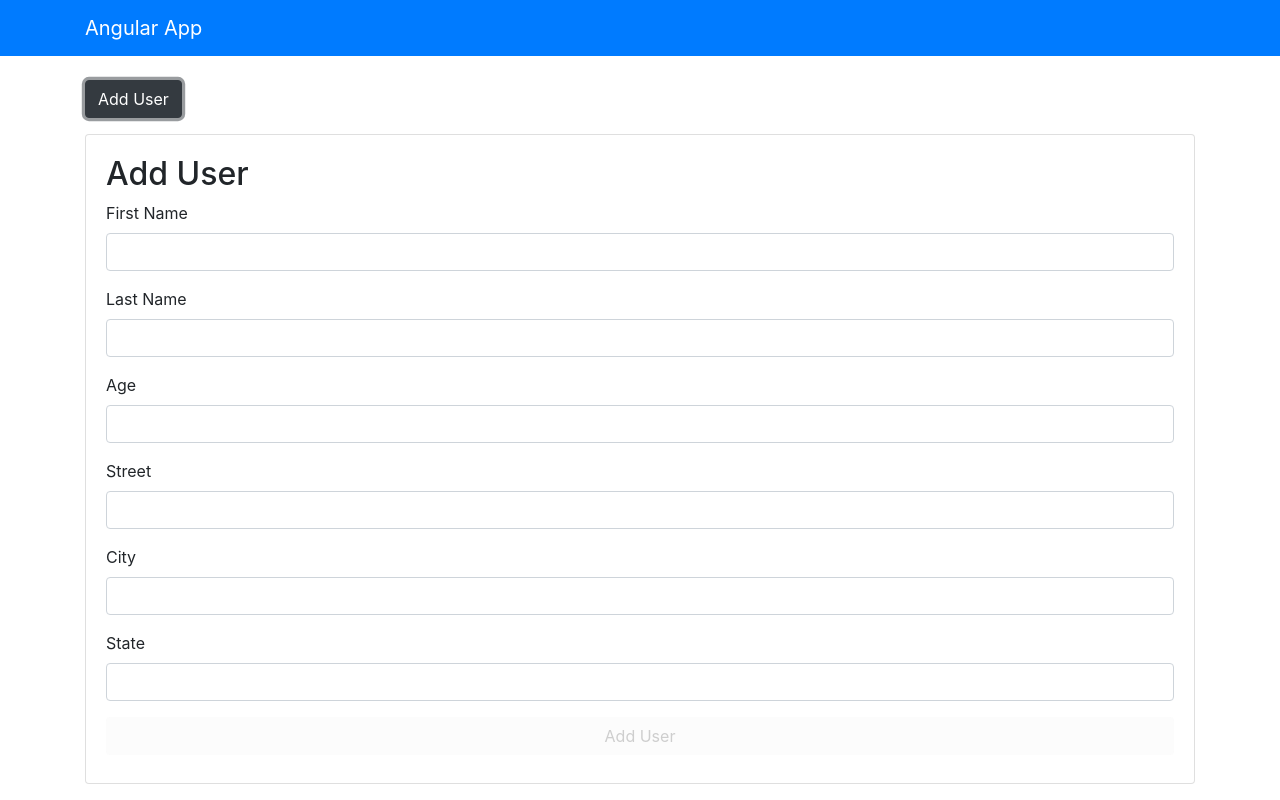
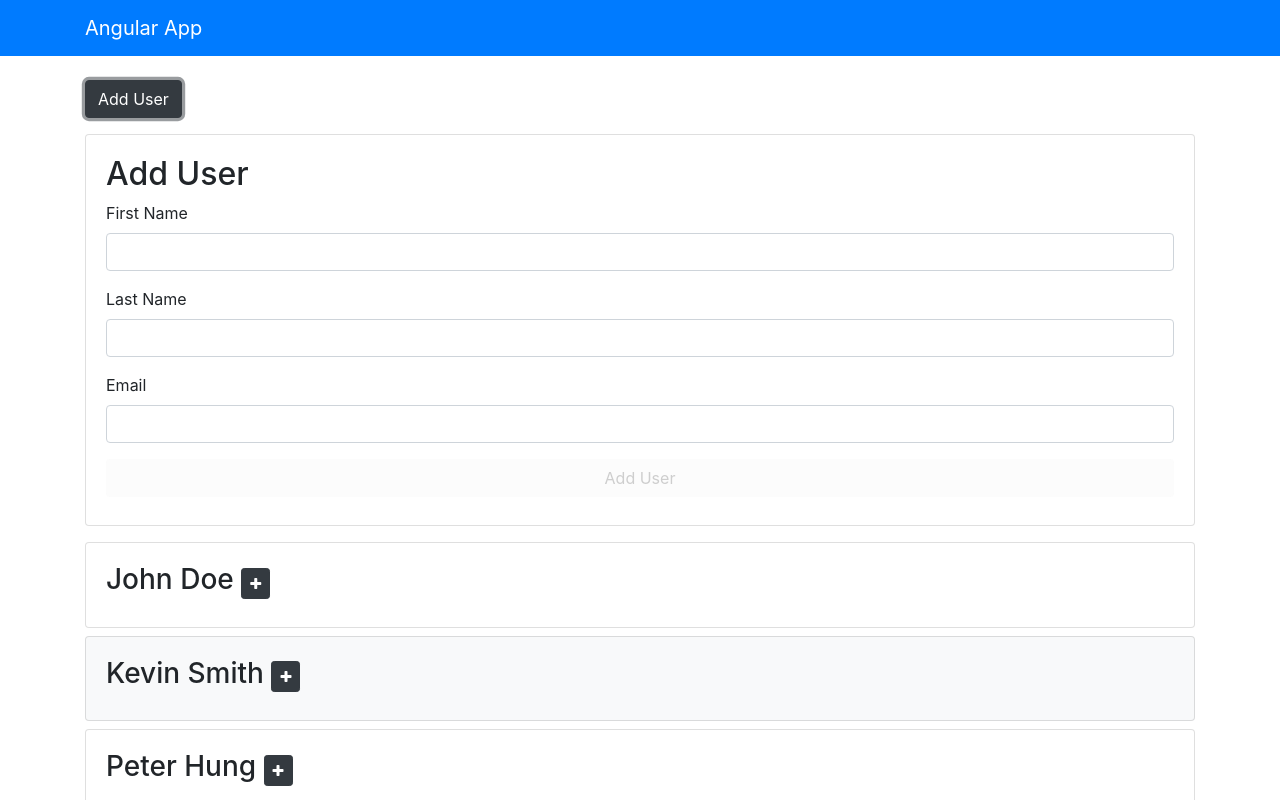
Before and after one commit to VisheshSingh/Angular_sandbox, an Angular app: page / in a window 1280 px wide. Both pictures are taken after a click on the button "Add User". Shown: the top 800 px of the page. Built offline with nearby package versions, Linux system fonts and the light colour scheme.

Commit message:
Component clean up

```diff
--- a/src/app/user/user.component.ts
+++ b/src/app/user/user.component.ts
@@ -18,12 +18,7 @@ export class UserComponent implements OnInit {
     this.user = {
       firstName: 'John',
       lastName: 'Doe',
-      age: 30,
-      address: {
-        street: '123 main st',
-        city: 'Boston',
-        state: 'MA'
-      }
+      email: 'JohnDoe@gmail.com'
     }
   }
 
--- a/src/app/users/users.component.html
+++ b/src/app/users/users.component.html
@@ -12,22 +12,10 @@
         <input type="text" class="form-control" name="lastName" [(ngModel)]="user.lastName">
       </div>
       <div class="form-group">
-        <label>Age</label>
-        <input type="number" class="form-control" name="age" [(ngModel)]="user.age">
+        <label>Email</label>
+        <input type="text" class="form-control" name="email" [(ngModel)]="user.email">
       </div>
-      <div class="form-group">
-        <label>Street</label>
-        <input type="text" class="form-control" name="street" [(ngModel)]="user.address.street">
-      </div>
-      <div class="form-group">
-        <label>City</label>
-        <input type="text" class="form-control" name="city" [(ngModel)]="user.address.city">
-      </div>
-      <div class="form-group">
-        <label>State</label>
-        <input type="text" class="form-control" name="state" [(ngModel)]="user.address.state">
-      </div>
-      <button [disabled]="user.firstName == '' || user.lastName == ''" class="btn btn-block mb-2" (click)="addUser()">Add User</button>
+      <button [disabled]="user.firstName == '' || user.lastName == ''" class="btn btn-block mb-2" >Add User</button>
     </form>
   </div>
 
@@ -37,11 +25,10 @@
         *ngFor="let user of users"
         [class.bg-light]="user.isActive">
         <h3>{{user.firstName}} {{user.lastName}}
-          <small *ngIf="user.age && user.address"><button class="btn btn-dark btn-sm" (click)="toggleHide(user)"><i [ngClass]="user.hide ? 'fa fa-plus' : 'fa fa-minus'"></i></button></small>
+          <small><button class="btn btn-dark btn-sm" (click)="toggleHide(user)"><i [ngClass]="user.hide ? 'fa fa-plus' : 'fa fa-minus'"></i></button></small>
         </h3>
-        <ul class="list-group" *ngIf="!user.hide && user.age && user.address">
-          <li class="list-group-item">Age:{{user.age}}</li>
-          <li class="list-group-item">Address: {{user.address.street}}, {{user.address.city}} {{user.address.state}}</li>
+        <ul class="list-group" *ngIf="!user.hide">
+          <li class="list-group-item">Email: {{user.email}}</li>
           <li class="list-group-item">Joined in: {{user.registered | date}}</li>
         </ul>
     </li>
--- a/src/app/users/users.component.ts
+++ b/src/app/users/users.component.ts
@@ -10,12 +10,7 @@ export class UsersComponent implements OnInit {
   user: User = {
     firstName: '',
     lastName: '',
-    age: null,
-    address: {
-      street: '',
-      city: '',
-      state: ''
-    }
+    email: ''
   }
   users: User[];
   showExtended: boolean = false;
@@ -30,12 +25,7 @@ export class UsersComponent implements OnInit {
         {
           firstName: 'John',
           lastName: 'Doe',
-          age: 30,
-          address: {
-            street: '123 main st',
-            city: 'Boston',
-            state: 'MA'
-          },
+          email: 'JohnDoe@gamil.com',
           isActive: false,
           registered: new Date("01/02/2018 08:30:00"),
           hide: true
@@ -43,12 +33,7 @@ export class UsersComponent implements OnInit {
         {
           firstName: 'Kevin',
           lastName: 'Smith',
-          age: 25 ,
-          address: {
-            street: '55 main st',
-            city: 'New York',
-            state: 'NY'
-          },
+          email: 'KevinSmith@yahoo.com',
           isActive: true,
           registered: new Date("03/11/2017 07:45:00"),
           hide: true
@@ -56,13 +41,7 @@ export class UsersComponent implements OnInit {
         {
           firstName: 'Peter',
           lastName: 'Hung',
-          age: 38,
-          address: {
-            street: '555 New Road',
-            city: 'Princeton',
-            state: 'NJ'
-          },
-
+          email:'PeterHung@hotmail.com',
           registered: new Date("05/03/2017 02:30:00"),
           hide: true
         }
@@ -78,12 +57,7 @@ export class UsersComponent implements OnInit {
     this.user = {
       firstName: '',
       lastName: '',
-      age: null,
-      address: {
-        street: '',
-        city: '',
-        state: ''
-      }
+      email: ''
     }
   }
 
```
Also changed, not shown: src/app/model/User.ts (+1 -6 lines).
